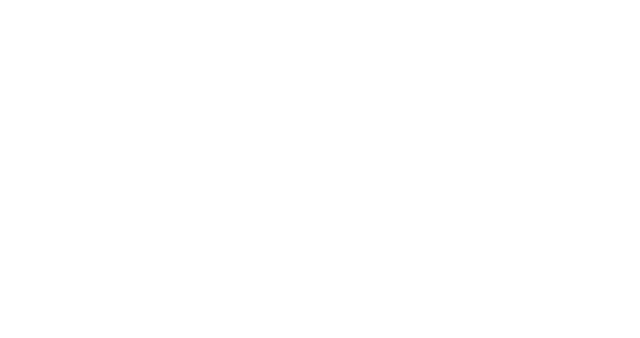
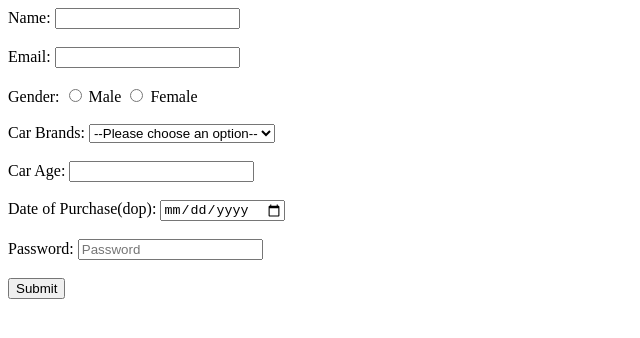
Before and after one commit to acciojob/car-insurance-form-PriyaBhoomireddi, a website: page main.html in a window 1280 px wide. Shown: the whole page, without its empty margins (0-640 px from the left). Drawn offline with Linux system fonts and the light colour scheme.

Commit message:
created a submission

```diff
--- a/main.html
+++ b/main.html
@@ -3,10 +3,53 @@
 <html>
 
 <head>
+	<title>Car Insurance Registration Form</title>
 	<link rel="stylesheet" href="styles.css">
 </head>
 
 <body>
+	<form method="post">
+		<div><label for="name">Name:</label>
+		<input type="text" id="name" required>
+			</div>
+		<br>
+		<div><label for="email">Email:</label>
+		<input type="email" id="email" required>
+			</div>
+		<br>
+		<label>Gender:</label>
+		<input type="radio" id="gender_m" value="male" required>
+		<label for="male">Male</label>
+		<input type="radio" id="gender_f" value="female" required>
+		<label for="male">Female</label>
+		        <div>
+					<br>
+            <label for="cars">Car Brands:</label>
+            <select id="cars" name="cars" required>
+                <option value="" disabled selected>--Please choose an option--</option>
+                <option value="bmw">BMW</option>
+                <option value="audi">Audi</option>
+                <option value="mercedez">Mercedez</option>
+            </select>
+        </div>
+		<br>
+        <div>
+            <label for="age"> Car Age:</label>
+            <input type="number" id="carage" name=" carage" required>
+        </div>
+		<br>
+        <div>
+            <label for="dop">Date of Purchase(dop):</label>
+            <input type="date" id="dop" name="dop" required>
+        </div><br>
+        <div>
+            <label for="password">Password:</label>
+            <input type="password" id="password" name="password" placeholder="Password" required>
+        </div><br>
+        <div>
+            <button type="submit">Submit</button>
+        </div>
+	</form>
 	<!-- the entire body must be written by student -->
     <script type="text/javascript" src="./script.js">
 </script>
```
